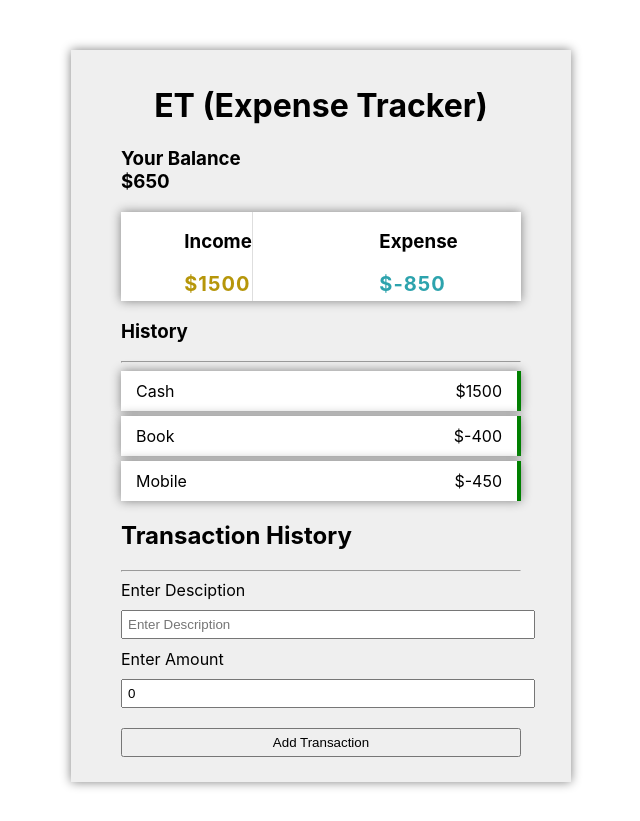
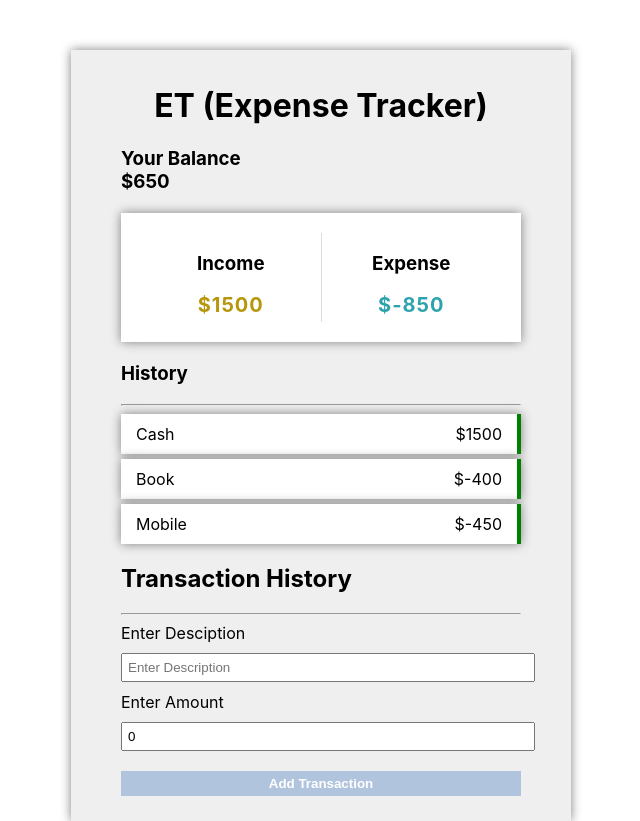
Before and after one commit to billal-ayyoob/expense-tracker, a React (Create React App) app: page / in a window 1280 px wide. Shown: the whole page, without its empty margins (319-959 px from the left). Before the commit the page ends 800 px from the top, so only its background shows below. Built offline with nearby package versions, Linux system fonts and the light colour scheme.

Commit message:
Updates styles

```diff
--- a/src/App.css
+++ b/src/App.css
@@ -31,6 +31,8 @@
   justify-content: space-around;
   background-color: white;
   box-shadow: 0 0 10px gray;
+  padding: 20px;
+  margin: 20px 0;
 }
 .transaction-form input{
   width: 100%;
@@ -57,3 +59,19 @@
 .inc-exp-container>div:first-of-type {
   border-right: 1px solid #dedede;
 }
+
+.inc-exp-container>div {
+  flex: 1 1;
+  text-align: center;
+}
+
+.btn {
+  cursor: pointer;
+  background-color: #b0c4de;
+  box-shadow: 0 1px 3px rgba(0,0,0,.12), 0 1px 2px rgba(0,0,0,.24);
+  box-shadow: var(--box-shadow);
+  color: #fff;
+  border: 0;
+  margin: 10px 0 30px;
+  font-weight: 700;
+}
--- a/src/Child.js
+++ b/src/Child.js
@@ -89,7 +89,7 @@ function Child() {
                      required/>
                 </label>
                 <br />
-                <input type="submit" value="Add Transaction"/>
+                <input className="btn" type="submit" value="Add Transaction"/>
             </form>
         </div>
     );
```
